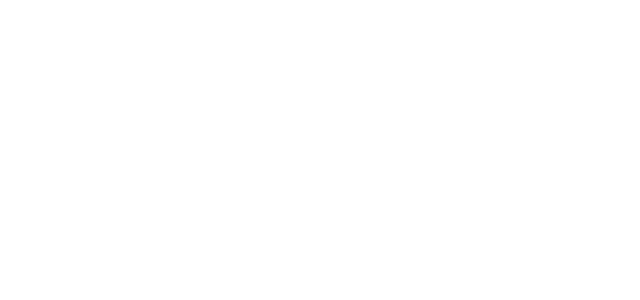
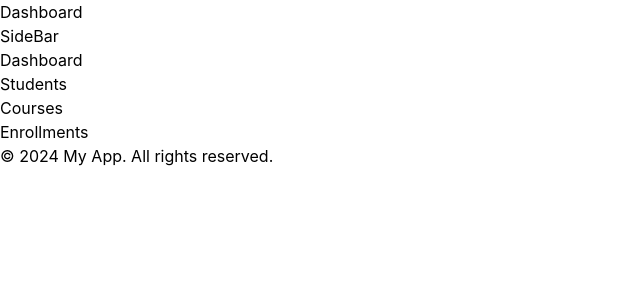
Before and after one commit to JuanZuAl/Front-end-2, a React (Vite) app: page /dashboard in a window 1280 px wide. Before the commit this address had no page. Shown: the top 300 px of the page, without its empty margins (0-640 px from the left). Built offline with nearby package versions, Linux system fonts and the light colour scheme.

Commit message:
Trabajo terminado semana 2

```diff
--- /dev/null
+++ b/src/components/SideBar.jsx
@@ -0,0 +1,14 @@
+function SideBar() {
+    return (
+        <div className="sidebar">
+            <h2>SideBar</h2>
+            <ul>
+                <li><a href="/dashboard" margin="0" color="black" center>Dashboard</a></li>
+                <li><a href="/students" margin="0" color="red" center>Students</a></li>
+                <li><a href="/courses" margin="0" color="blue" center>Courses</a></li>
+                <li><a href="/enrollments" margin="0" color="black" center>Enrollments</a></li>
+            </ul>
+        </div>
+    );
+}
+export default SideBar;
--- /dev/null
+++ b/src/components/StatCard.jsx
@@ -0,0 +1,9 @@
+function StatCard({ title, total }) {
+        return (
+            <div className="stat-card">
+                <h3>{title}</h3>
+                <p>{total}</p>
+            </div>
+        );
+    }
+export default StatCard;
--- a/src/pages/Dashboard.jsx
+++ b/src/pages/Dashboard.jsx
@@ -1,7 +1,13 @@
+import Footer from "../components/Footer";
+import SideBar from "../components/SideBar";
+
 function Dashboard() {
+
   return (
     <div>
       <h1>Dashboard</h1>
+      <SideBar />
+      <Footer />
     </div>
   );
 }
--- a/src/routes/AppRoutes.jsx
+++ b/src/routes/AppRoutes.jsx
@@ -8,6 +8,7 @@
   return (
     <Routes>
         <Route path="/" element={<Dashboard />} />
+        <Route path="/dashboard" element={<Dashboard />} />
         <Route path="/courses" element={<Courses />} />
         <Route path="/students" element={<Students />} />
         <Route path="/enrollment" element={<Enrollment />} />
```
